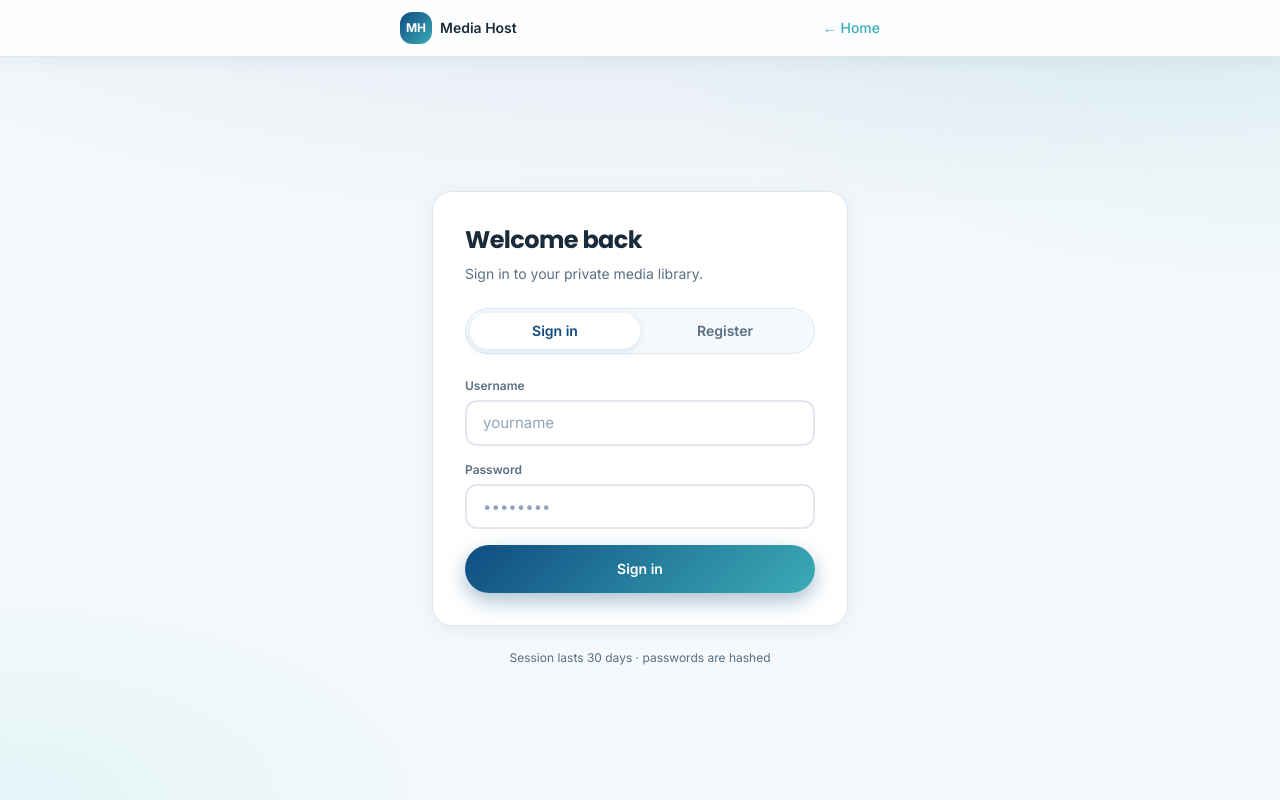
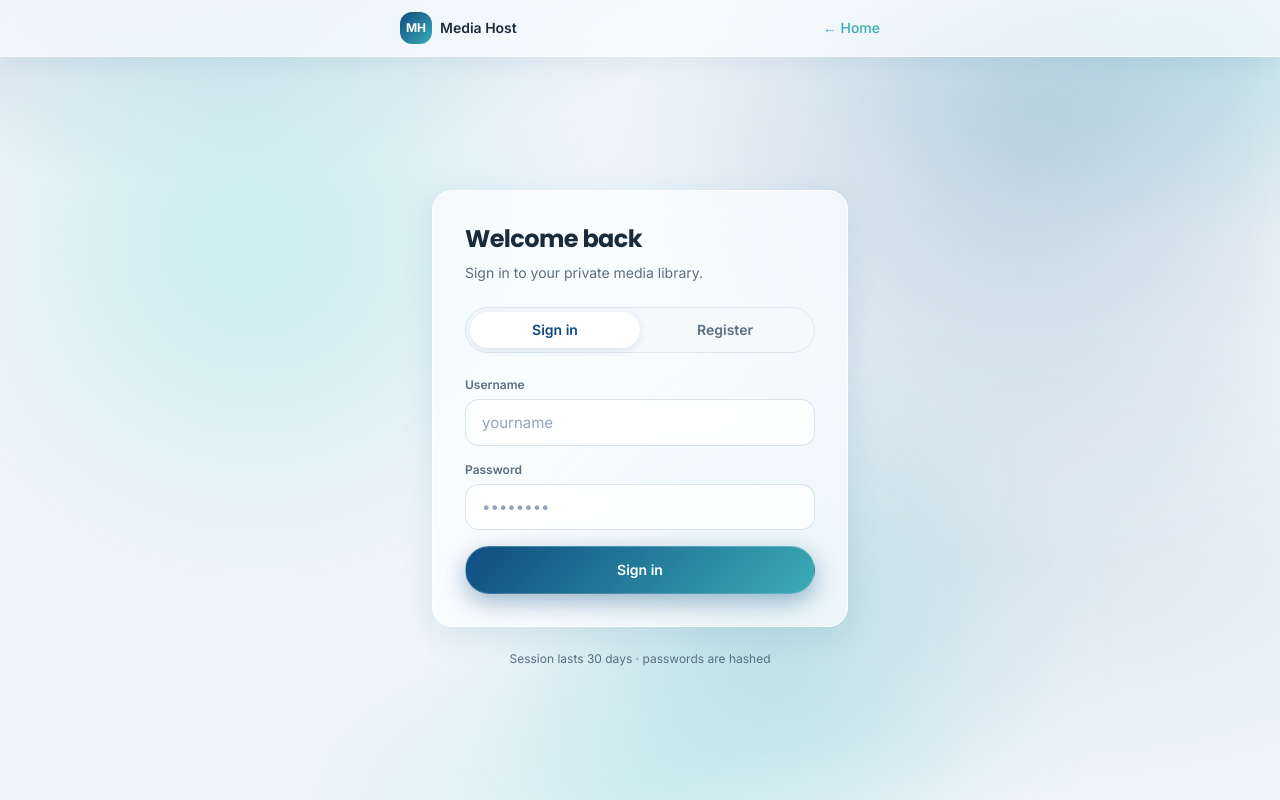
Before and after one commit to BluHExH/media-host, a Next.js app: page /login in a window 1280 px wide. Built offline with nearby package versions, Linux system fonts and the light colour scheme.

Commit message:
Deep glassmorphism + CSS grid layouts; stronger blur/glow (light only)

```diff
--- a/src/app/globals.css
+++ b/src/app/globals.css
@@ -1,29 +1,33 @@
 @import "tailwindcss";
 
 /* =========================================================
-   Media Host — Ocean Blue design system (guid.md)
-   Light theme ONLY — no dark mode
+   Media Host — Deep Glassmorphism + CSS Grid
+   Ocean Blue · Light only · no dark mode
    ========================================================= */
 
 :root {
   --primary: #0f4c81;
   --secondary: #3bacb6;
   --accent: #82dbd8;
-  --bg: #f5f9fc;
+  --bg: #eef5fb;
   --text: #1a2b3c;
-  --mh-bg: #f5f9fc;
-  --mh-surface: #ffffff;
+  --mh-bg: #eef5fb;
+  --mh-surface: rgba(255, 255, 255, 0.72);
+  --mh-surface-solid: #ffffff;
   --mh-ink: #1a2b3c;
   --mh-muted: #5a6f82;
-  --mh-line: #dce8f0;
+  --mh-line: rgba(15, 76, 129, 0.12);
   --mh-brand: #0f4c81;
   --mh-brand-dark: #0a3a63;
   --mh-secondary: #3bacb6;
   --mh-accent: #82dbd8;
-  --mh-glow: rgba(15, 76, 129, 0.14);
-  --mh-shadow: 0 4px 20px rgba(15, 76, 129, 0.08);
-  --mh-shadow-lg: 0 10px 40px rgba(15, 76, 129, 0.12);
-  --radius: 16px;
+  --mh-glow: rgba(59, 172, 182, 0.22);
+  --mh-shadow: 0 8px 32px rgba(15, 76, 129, 0.1);
+  --mh-shadow-lg: 0 20px 50px rgba(15, 76, 129, 0.16);
+  --radius: 20px;
+  --glass-bg: rgba(255, 255, 255, 0.55);
+  --glass-border: rgba(255, 255, 255, 0.65);
+  --glass-blur: 18px;
 }
 
 html {
@@ -53,26 +57,68 @@ h1, h2, h3 {
 }
 
 a { color: inherit; text-decoration: none; }
-::selection { background: rgba(59, 172, 182, 0.28); }
+::selection { background: rgba(59, 172, 182, 0.3); }
 
+/* ---------- Deep ambient mesh ---------- */
 .mh-mesh {
+  position: relative;
   background-color: var(--mh-bg);
   background-image:
-    radial-gradient(ellipse 80% 50% at 50% -20%, rgba(15, 76, 129, 0.12), transparent),
-    radial-gradient(ellipse 50% 40% at 100% 0%, rgba(59, 172, 182, 0.12), transparent),
-    radial-gradient(ellipse 40% 30% at 0% 100%, rgba(130, 219, 216, 0.15), transparent);
+    radial-gradient(ellipse 90% 60% at 10% -10%, rgba(15, 76, 129, 0.18), transparent 55%),
+    radial-gradient(ellipse 70% 50% at 95% 5%, rgba(59, 172, 182, 0.2), transparent 50%),
+    radial-gradient(ellipse 50% 40% at 50% 100%, rgba(130, 219, 216, 0.22), transparent 55%),
+    radial-gradient(ellipse 40% 30% at 80% 70%, rgba(15, 76, 129, 0.08), transparent);
+  isolation: isolate;
+}
+.mh-mesh::before {
+  content: "";
+  position: fixed;
+  inset: 0;
+  pointer-events: none;
+  z-index: -1;
+  background:
+    radial-gradient(circle at 20% 30%, rgba(130, 219, 216, 0.35) 0%, transparent 28%),
+    radial-gradient(circle at 80% 20%, rgba(15, 76, 129, 0.2) 0%, transparent 32%),
+    radial-gradient(circle at 60% 80%, rgba(59, 172, 182, 0.25) 0%, transparent 30%);
+  filter: blur(40px);
+}
+
+/* ---------- Glass surfaces ---------- */
+.mh-glass {
+  background: var(--glass-bg);
+  backdrop-filter: blur(var(--glass-blur)) saturate(1.4);
+  -webkit-backdrop-filter: blur(var(--glass-blur)) saturate(1.4);
+  border: 1px solid var(--glass-border);
+  box-shadow:
+    0 8px 32px rgba(15, 76, 129, 0.1),
+    inset 0 1px 0 rgba(255, 255, 255, 0.8);
+  border-radius: var(--radius);
+}
+
+.mh-glass-strong {
+  background: rgba(255, 255, 255, 0.72);
+  backdrop-filter: blur(24px) saturate(1.5);
+  -webkit-backdrop-filter: blur(24px) saturate(1.5);
+  border: 1px solid rgba(255, 255, 255, 0.85);
+  box-shadow:
+    0 12px 40px rgba(15, 76, 129, 0.12),
+    inset 0 1px 0 rgba(255, 255, 255, 0.95);
+  border-radius: var(--radius);
 }
 
 .mh-card {
-  background: var(--mh-surface);
-  border: 1px solid var(--mh-line);
+  background: rgba(255, 255, 255, 0.7);
+  backdrop-filter: blur(16px) saturate(1.3);
+  -webkit-backdrop-filter: blur(16px) saturate(1.3);
+  border: 1px solid rgba(255, 255, 255, 0.7);
   border-radius: var(--radius);
   box-shadow: var(--mh-shadow);
-  transition: transform 0.35s ease, box-shadow 0.35s ease;
+  transition: transform 0.4s cubic-bezier(0.16, 1, 0.3, 1), box-shadow 0.4s ease;
 }
 .mh-card:hover {
   transform: translateY(-8px);
   box-shadow: var(--mh-shadow-lg);
+  border-color: rgba(59, 172, 182, 0.45);
 }
 
 .mh-btn {
@@ -82,21 +128,23 @@ a { color: inherit; text-decoration: none; }
   gap: 0.4rem;
   font-weight: 600;
   font-size: 0.875rem;
-  border-radius: 30px;
-  transition: transform 0.3s ease, box-shadow 0.3s ease, background 0.2s ease;
+  border-radius: 999px;
+  transition: transform 0.3s ease, box-shadow 0.3s ease;
 }
-.mh-btn:active { transform: scale(0.98); }
+.mh-btn:active { transform: scale(0.97); }
 .mh-btn-primary {
   background: linear-gradient(135deg, #0f4c81 0%, #3bacb6 100%);
   color: #ffffff !important;
-  box-shadow: 0 8px 20px rgba(15, 76, 129, 0.35);
+  box-shadow: 0 8px 24px rgba(15, 76, 129, 0.4);
+  border: 1px solid rgba(255, 255, 255, 0.2);
 }
 .mh-btn-primary:hover {
   transform: translateY(-3px);
-  box-shadow: 0 12px 28px rgba(15, 76, 129, 0.5);
+  box-shadow: 0 14px 32px rgba(15, 76, 129, 0.5);
 }
 .mh-btn-outline {
-  background: transparent;
+  background: rgba(255, 255, 255, 0.5);
+  backdrop-filter: blur(8px);
   color: var(--mh-brand);
   border: 2px solid var(--mh-brand);
 }
@@ -107,24 +155,62 @@ a { color: inherit; text-decoration: none; }
 
 .mh-input {
   width: 100%;
-  height: 2.85rem;
-  border-radius: 12px;
-  border: 2px solid #e2e8f0;
-  background: #fff;
+  height: 2.9rem;
+  border-radius: 14px;
+  border: 1.5px solid rgba(15, 76, 129, 0.15);
+  background: rgba(255, 255, 255, 0.75);
+  backdrop-filter: blur(10px);
   color: var(--mh-ink);
   padding: 0 1rem;
   font-size: 0.9375rem;
   outline: none;
-  transition: border-color 0.3s, box-shadow 0.3s;
+  transition: border-color 0.25s, box-shadow 0.25s, background 0.25s;
 }
 .mh-input:focus {
   border-color: var(--mh-secondary);
-  box-shadow: 0 0 0 4px rgba(59, 172, 182, 0.18);
+  background: rgba(255, 255, 255, 0.95);
+  box-shadow: 0 0 0 4px var(--mh-glow);
 }
 .mh-input::placeholder { color: #94a3b8; }
 
+/* ---------- CSS Grid systems ---------- */
+.mh-grid-features {
+  display: grid;
+  grid-template-columns: repeat(auto-fit, minmax(240px, 1fr));
+  gap: 1.25rem;
+}
+.mh-grid-media {
+  display: grid;
+  grid-template-columns: repeat(auto-fill, minmax(240px, 1fr));
+  gap: 1rem;
+}
+.mh-grid-layout {
+  display: grid;
+  grid-template-columns: 1fr;
+  gap: 1.5rem;
+}
+@media (min-width: 768px) {
+  .mh-grid-layout {
+    grid-template-columns: 220px minmax(0, 1fr);
+    gap: 1.75rem;
+  }
+}
+.mh-grid-bento {
+  display: grid;
+  grid-template-columns: repeat(12, 1fr);
+  gap: 1rem;
+}
+.mh-grid-bento > .span-4 { grid-column: span 12; }
+.mh-grid-bento > .span-6 { grid-column: span 12; }
+.mh-grid-bento > .span-8 { grid-column: span 12; }
+@media (min-width: 768px) {
+  .mh-grid-bento > .span-4 { grid-column: span 4; }
+  .mh-grid-bento > .span-6 { grid-column: span 6; }
+  .mh-grid-bento > .span-8 { grid-column: span 8; }
+}
+
 @keyframes mh-fade-up {
-  from { opacity: 0; transform: translateY(20px); }
+  from { opacity: 0; transform: translateY(18px); }
   to { opacity: 1; transform: translateY(0); }
 }
 @keyframes mh-float {
@@ -143,11 +229,15 @@ a { color: inherit; text-decoration: none; }
   from { transform: rotateX(60deg) rotateZ(0deg); }
   to { transform: rotateX(60deg) rotateZ(360deg); }
 }
+@keyframes mh-blob {
+  0%, 100% { transform: translate(0, 0) scale(1); }
+  50% { transform: translate(24px, -20px) scale(1.08); }
+}
 
-.mh-fade-up { animation: mh-fade-up 0.6s ease both; }
+.mh-fade-up { animation: mh-fade-up 0.55s cubic-bezier(0.16, 1, 0.3, 1) both; }
 
 .mh-gradient-text {
-  background: linear-gradient(135deg, #0f4c81 0%, #3bacb6 55%, #82dbd8 100%);
+  background: linear-gradient(135deg, #0f4c81 0%, #3bacb6 50%, #82dbd8 100%);
   -webkit-background-clip: text;
   background-clip: text;
   -webkit-text-fill-color: transparent;
@@ -168,9 +258,10 @@ a { color: inherit; text-decoration: none; }
 .mh-card3d {
   position: absolute;
   border-radius: 1rem;
-  border: 1px solid rgba(255,255,255,0.8);
-  box-shadow: 0 20px 40px rgba(15, 76, 129, 0.12), 0 2px 0 rgba(255,255,255,0.6) inset;
-  background: linear-gradient(145deg, #fff 0%, #e8f4f8 100%);
+  border: 1px solid rgba(255, 255, 255, 0.75);
+  box-shadow: 0 20px 40px rgba(15, 76, 129, 0.14), inset 0 1px 0 rgba(255, 255, 255, 0.7);
+  background: linear-gradient(145deg, rgba(255,255,255,0.9) 0%, rgba(232,244,248,0.85) 100%);
+  backdrop-filter: blur(8px);
   overflow: hidden;
   transform-style: preserve-3d;
   backface-visibility: hidden;
@@ -248,29 +339,34 @@ a { color: inherit; text-decoration: none; }
   align-items: center;
   gap: 0.35rem;
   border-radius: 999px;
-  border: 1px solid #fecaca;
-  background: #fef2f2;
+  border: 1px solid rgba(185, 28, 28, 0.25);
+  background: rgba(254, 242, 242, 0.9);
+  backdrop-filter: blur(8px);
   color: #b91c1c;
   font-size: 0.7rem;
   font-weight: 600;
-  padding: 0.25rem 0.65rem;
+  padding: 0.3rem 0.75rem;
 }
 
 .mh-media-card {
   position: relative;
   border-radius: var(--radius);
-  background: #fff;
-  border: 1px solid var(--mh-line);
-  transition: border-color 0.25s ease, box-shadow 0.35s ease, transform 0.35s ease;
+  background: rgba(255, 255, 255, 0.7);
+  backdrop-filter: blur(14px);
+  -webkit-backdrop-filter: blur(14px);
+  border: 1px solid rgba(255, 255, 255, 0.75);
+  box-shadow: var(--mh-shadow);
+  transition: border-color 0.25s, box-shadow 0.35s, transform 0.35s;
+  overflow: hidden;
 }
 .mh-media-card:hover {
-  border-color: var(--mh-secondary);
+  border-color: rgba(59, 172, 182, 0.5);
   box-shadow: var(--mh-shadow-lg);
   transform: translateY(-6px);
 }
 .mh-media-card.is-selected {
   border-color: var(--mh-brand) !important;
-  box-shadow: 0 0 0 2px rgba(15, 76, 129, 0.35);
+  box-shadow: 0 0 0 2px rgba(15, 76, 129, 0.35), var(--mh-shadow-lg);
 }
 .mh-media-card .mh-check {
   position: absolute;
@@ -281,7 +377,7 @@ a { color: inherit; text-decoration: none; }
   height: 1.25rem;
   border-radius: 0.35rem;
   border: 2px solid #fff;
-  background: rgba(15, 43, 60, 0.35);
+  background: rgba(15, 43, 60, 0.4);
   cursor: pointer;
   appearance: none;
 }
@@ -296,37 +392,53 @@ a { color: inherit; text-decoration: none; }
 .mh-chip {
   transition: background 0.2s, box-shadow 0.2s, transform 0.2s;
   border-radius: 999px;
+  backdrop-filter: blur(8px);
 }
 .mh-chip:hover {
-  box-shadow: 0 4px 12px rgba(15, 76, 129, 0.12);
+  box-shadow: 0 4px 14px rgba(15, 76, 129, 0.14);
   transform: translateY(-1px);
 }
 .mh-action { transition: background 0.2s, box-shadow 0.2s; }
 .mh-action:hover { box-shadow: 0 4px 12px rgba(15, 76, 129, 0.15); }
 .mh-bulk-bar {
   animation: mh-fade-up 0.25s ease both;
-  backdrop-filter: blur(12px);
-  border-radius: 14px;
+  background: rgba(232, 246, 248, 0.85) !important;
+  backdrop-filter: blur(16px);
+  border-radius: 16px;
+  border: 1px solid rgba(59, 172, 182, 0.3) !important;
 }
 
 .mh-nav-glass {
-  background: rgba(255, 255, 255, 0.88);
-  backdrop-filter: blur(14px);
-  -webkit-backdrop-filter: blur(14px);
-  box-shadow: 0 2px 18px rgba(15, 76, 129, 0.07);
+  background: rgba(255, 255, 255, 0.65);
+  backdrop-filter: blur(20px) saturate(1.4);
+  -webkit-backdrop-filter: blur(20px) saturate(1.4);
+  border-bottom: 1px solid rgba(255, 255, 255, 0.5);
+  box-shadow: 0 4px 24px rgba(15, 76, 129, 0.08);
 }
 
 .mh-num {
   background: linear-gradient(135deg, #0f4c81, #3bacb6);
   color: #fff;
-  box-shadow: 0 6px 16px rgba(15, 76, 129, 0.3);
+  box-shadow: 0 8px 20px rgba(15, 76, 129, 0.35);
 }
 
-/* Force light — ignore OS dark preference for themed surfaces */
+.mh-dropzone-glass {
+  background: rgba(255, 255, 255, 0.55);
+  backdrop-filter: blur(20px) saturate(1.3);
+  -webkit-backdrop-filter: blur(20px) saturate(1.3);
+  border: 2px dashed rgba(15, 76, 129, 0.22);
+  border-radius: 24px;
+  box-shadow: var(--mh-shadow);
+  transition: border-color 0.25s, background 0.25s, box-shadow 0.25s;
+}
+.mh-dropzone-glass.is-active {
+  border-color: #3bacb6;
+  background: rgba(130, 219, 216, 0.25);
+  box-shadow: 0 16px 48px rgba(59, 172, 182, 0.25);
+}
+
 @media (prefers-color-scheme: dark) {
-  :root {
-    color-scheme: light only;
-  }
+  :root { color-scheme: light only; }
   body {
     background: var(--mh-bg);
     color: var(--mh-ink);
```
